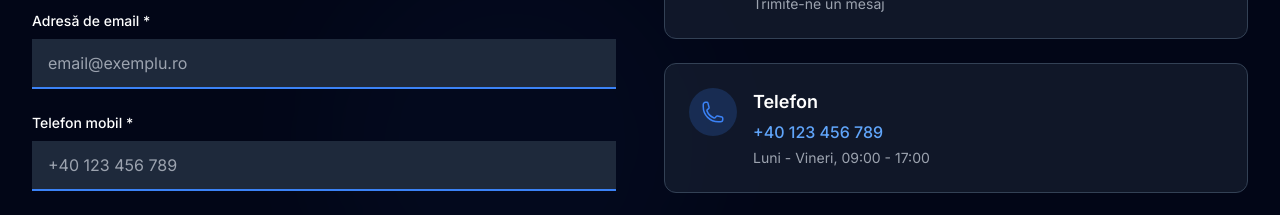
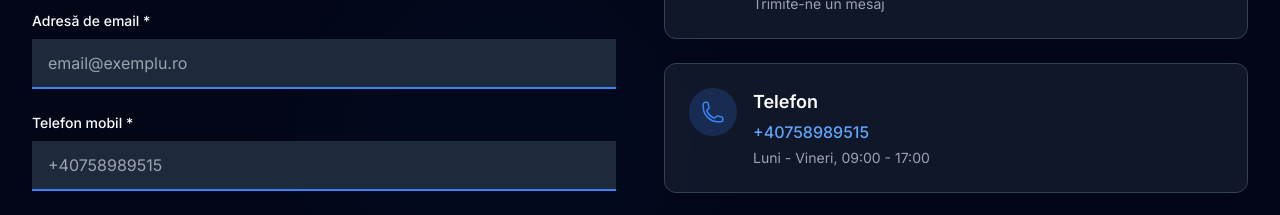
Before and after one commit to AndreiSimionescu12/PEAK_TECH_PLATFORM, a Next.js app: page / in a window 1280 px wide. Shown: the part 5520-5735 px from the top of the page. Built offline with nearby package versions, Linux system fonts and the light colour scheme.

Commit message:
improvement

```diff
--- a/app/estimate/page.tsx
+++ b/app/estimate/page.tsx
@@ -129,7 +129,7 @@ export default function EstimatePage() {
                     value={formData.phone}
                     onChange={(e) => setFormData({ ...formData, phone: e.target.value })}
                     className="w-full px-4 py-3 bg-slate-800 border border-slate-700 rounded-lg text-white placeholder-gray-400 focus:border-blue-500 focus:ring-1 focus:ring-blue-500 transition-colors"
-                    placeholder="+40 123 456 789"
+                    placeholder="+40758989515"
                   />
                 </div>
 
--- a/constants/siteConfig.ts
+++ b/constants/siteConfig.ts
@@ -4,7 +4,7 @@ export const siteConfig = {
   tagline: 'Soluții digitale complete pentru afaceri moderne',
   url: 'https://peaktech.ro',
   email: 'contact@peaktech.ro',
-  phone: '+40 123 456 789',
+  phone: '+40758989515',
   address: 'București, România',
 
   social: {
--- a/sections/ContactSection.tsx
+++ b/sections/ContactSection.tsx
@@ -160,7 +160,7 @@ export default function ContactSection() {
                   value={formData.phone}
                   onChange={(e) => setFormData({ ...formData, phone: e.target.value })}
                   className="w-full bg-slate-800 border-b-2 border-blue-500 text-white px-4 py-3 focus:outline-none focus:border-blue-400 transition-colors"
-                  placeholder="+40 123 456 789"
+                  placeholder="+40758989515"
                 />
               </div>
 
```
